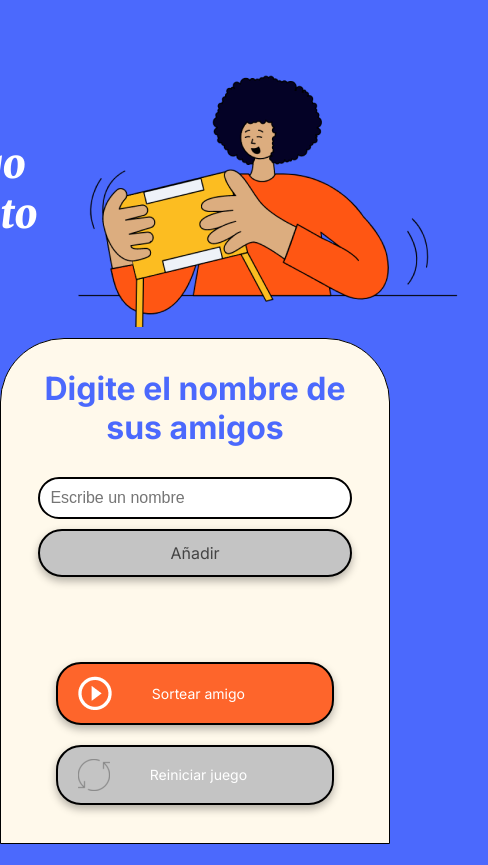
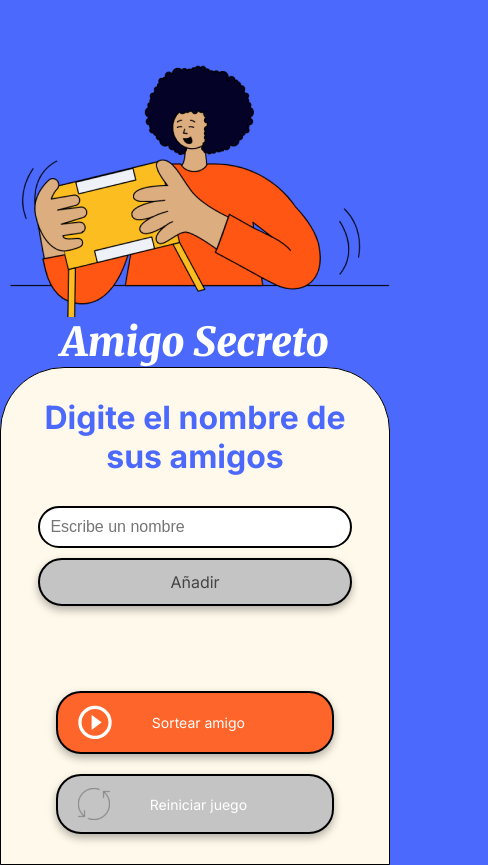
Before and after one commit to LuisVenturo/amigo-secreto, a plain HTML site: page index.html in a window 390 px wide. Shown: the whole page, 488 px wide, since content can reach past the window. Before the commit the page ends 844 px from the top, so only its background shows below. Drawn offline with Linux system fonts and the light colour scheme.

Commit message:
Media Query 2

```diff
--- a/style.css
+++ b/style.css
@@ -194,6 +194,9 @@ ul {
 }
 
 @media (max-width: 480px) {
+    .header-banner {
+        flex-direction: column-reverse;
+    }
     .main-title {
         font-size: 32px;
     }
@@ -230,6 +233,9 @@ ul {
 
 
 @media (max-width: 768px) {
+    .header-banner {
+        flex-direction: column-reverse;
+    }
     .main-title {
         font-size: 40px;
     }
@@ -254,6 +260,7 @@ ul {
 
 
 @media (min-width: 1025px) {
+
     .main-content {
         max-width: 800px;
     }
```
